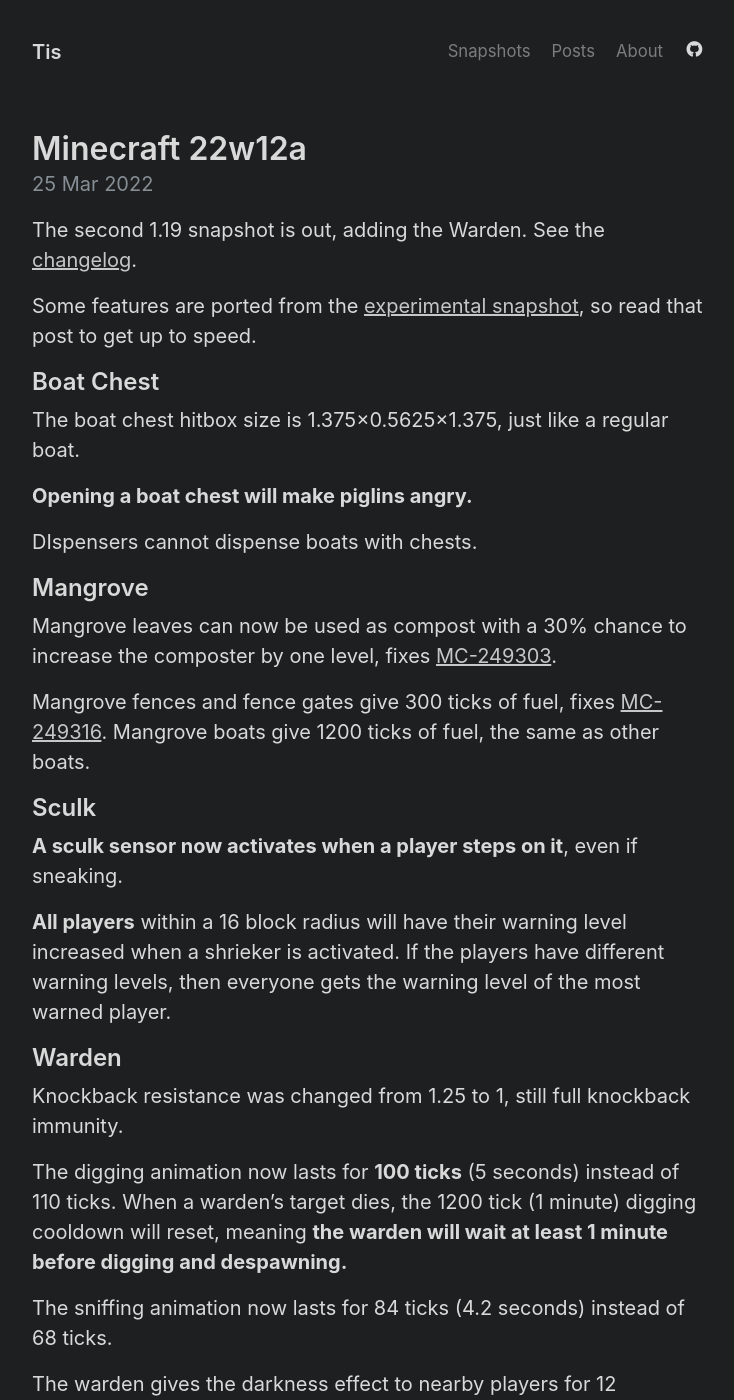
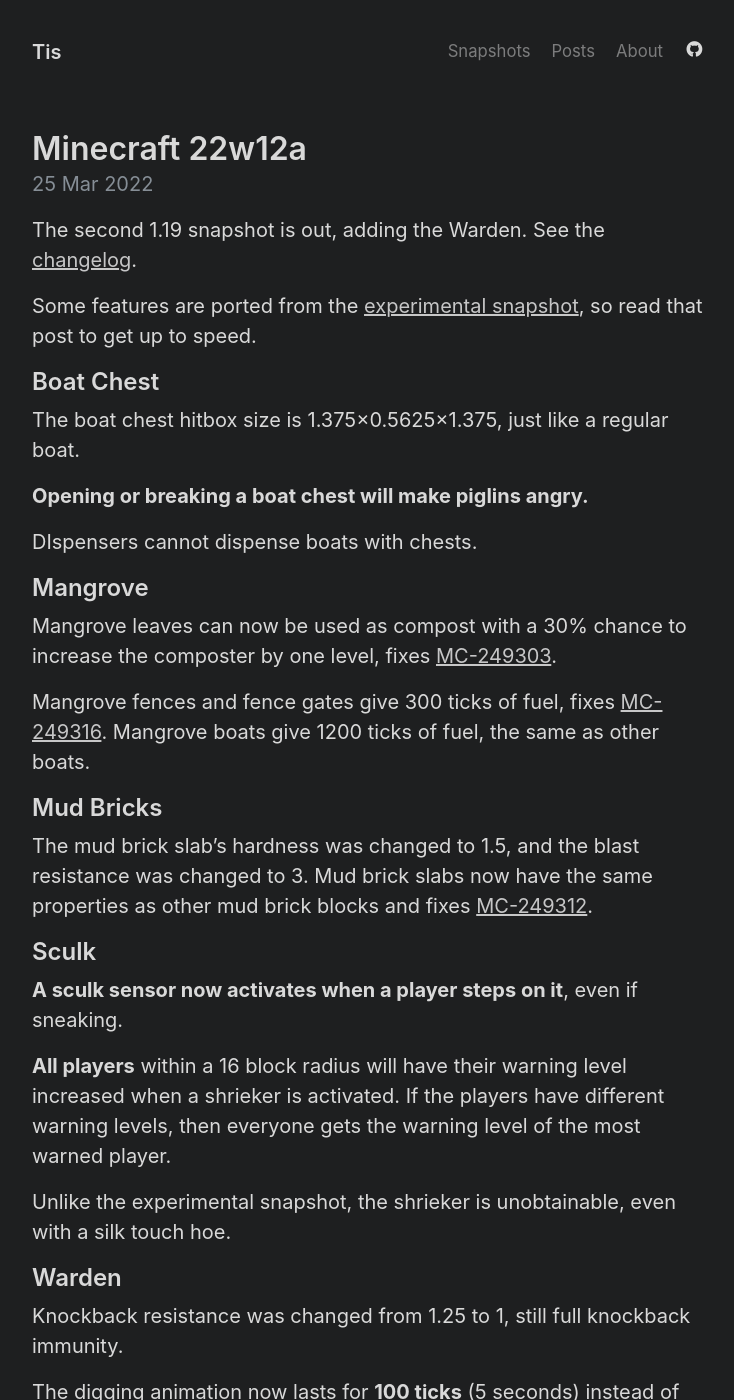
Before and after one commit to Tisawesomeness/tisawesomeness.github.io, a Jekyll site: the page built from snapshots/_posts/2022-03-25-22w12a.md, in a window 1280 px wide and 1400 px high. Shown: the whole window, without its empty margins (272-1006 px from the left). Built offline with Jekyll 4.4.1, drawn with Linux system fonts in a browser that asks for light colours; some of the changed text lies outside the part shown.

Commit message:
Clarify changes, add mud brick slab changes

```diff
--- a/snapshots/_posts/2022-03-25-22w12a.md
+++ b/snapshots/_posts/2022-03-25-22w12a.md
@@ -12,7 +12,7 @@
 
 The boat chest hitbox size is 1.375×0.5625×1.375, just like a regular boat.
 
-**Opening a boat chest will make piglins angry.**
+**Opening or breaking a boat chest will make piglins angry.**
 
 DIspensers cannot dispense boats with chests.
 
@@ -22,11 +22,17 @@
 
 Mangrove fences and fence gates give 300 ticks of fuel, fixes [MC-249316](https://bugs.mojang.com/browse/MC-249316). Mangrove boats give 1200 ticks of fuel, the same as other boats.
 
+## Mud Bricks
+
+The mud brick slab's hardness was changed to 1.5, and the blast resistance was changed to 3. Mud brick slabs now have the same properties as other mud brick blocks and fixes [MC-249312](https://bugs.mojang.com/browse/MC-249312).
+
 ## Sculk
 
 **A sculk sensor now activates when a player steps on it**, even if sneaking.
 
 **All players** within a 16 block radius will have their warning level increased when a shrieker is activated. If the players have different warning levels, then everyone gets the warning level of the most warned player.
+
+Unlike the experimental snapshot, the shrieker is unobtainable, even with a silk touch hoe.
 
 ## Warden
 
@@ -50,7 +56,7 @@
 
 The warden can now swim. If the warden is covered in water up to `2.2185` blocks, it will swim by jumping every tick with an 80% chance.
 
-The attack range was increased to `sqrt(8)` or `2.828` blocks. The attack range is calculated from the center of the warden (at `y=1.45`) to the player's feet. If you are on the same y level as the warden, you must stay **2.429** blocks away to not get hit. The equation for the distance `d` you must stay away from the warden if you are `y` blocks above it is:
+The attack range was increased to `sqrt(8)` or `2.828` blocks. The attack range is calculated from the center of the warden (at `y=1.45`) to the player's feet. If you are on the same y level as the warden, you must stay **2.429** blocks away or pillar **4.279** blocks up to not get hit. The equation for the distance `d` you must stay away from the warden if you are `y` blocks above it is:
 
 ![d = sqrt(8 - (y - 1.45)^2), 1.45 - sqrt(8) < y < 1.45 + sqrt(8), -1.379 < y < 4.279](/snapshots/img/22w12a-warden-range.png)
 
@@ -83,3 +89,10 @@
 The eating game event triggers from the exact eye position, not the eye block position.
 
 Crafting and smelting recipes are cached for performance.
+
+## Edits
+
+### Mar 25 2022
+
+- Some clarifications
+- Added mud brick slab hardness and blast resistance changes
```
